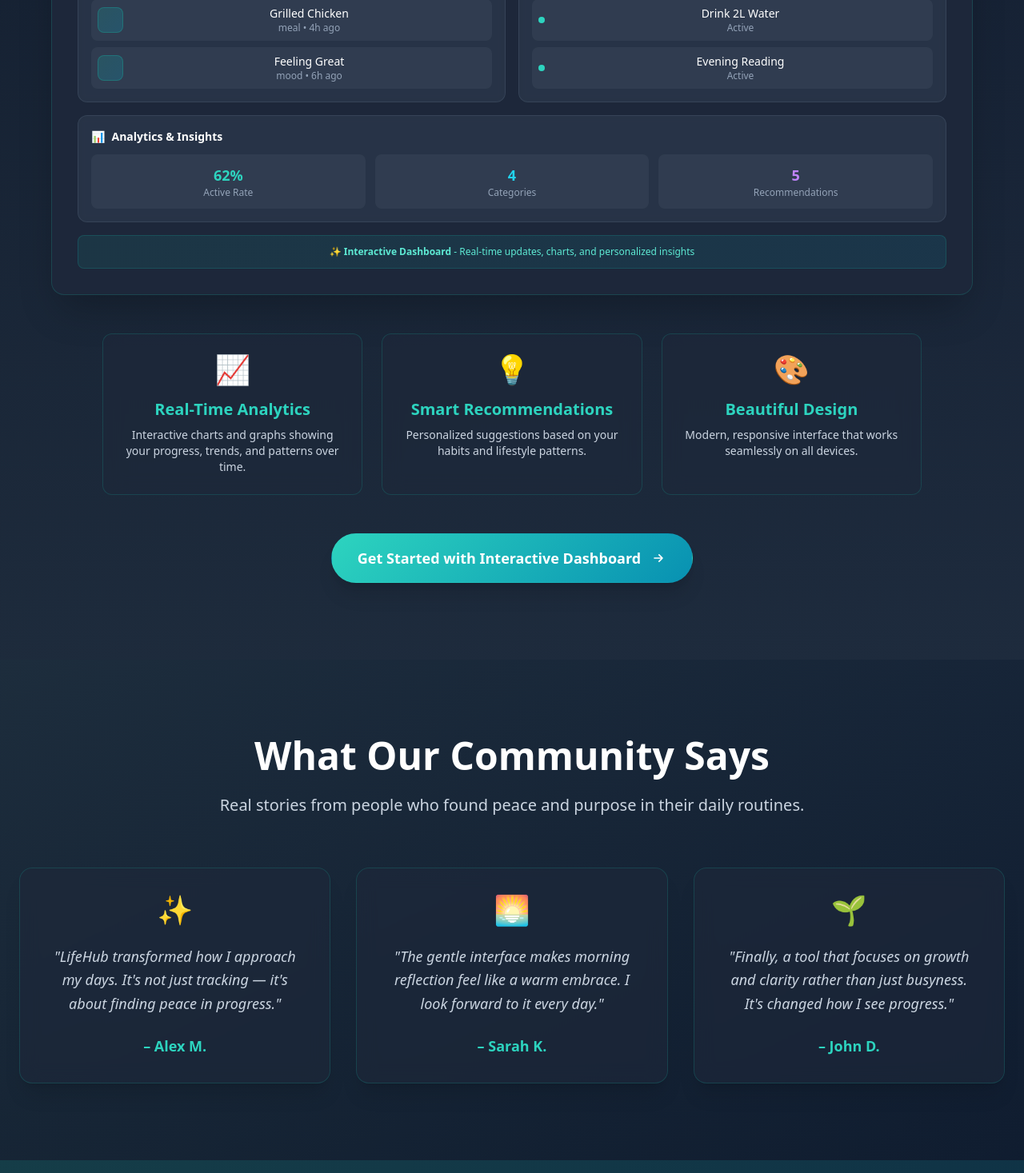
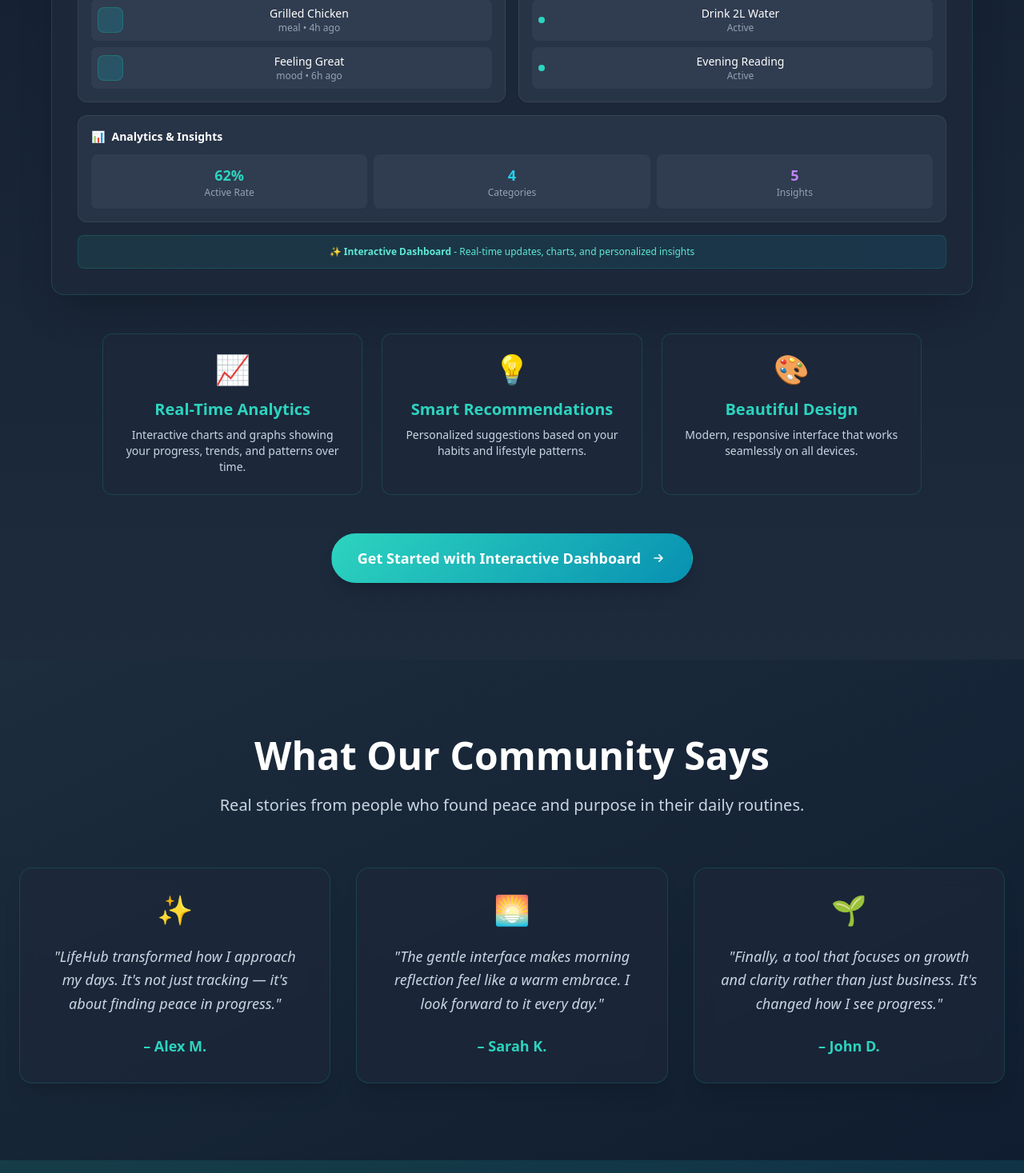
Before and after one commit to pavankumar3103/lifehub, a React (Vite) app in the folder frontend/: page / in a window 1280 px wide. Shown: the part 3014-4481 px from the top of the page at 80% size. Built offline with nearby package versions, Linux system fonts and the light colour scheme; no server answers.

Commit message:
fix: mobile overflow on Recommendations label, fix busyness typo

```diff
--- a/frontend/src/components/DashboardPreview.jsx
+++ b/frontend/src/components/DashboardPreview.jsx
@@ -156,7 +156,7 @@ export default function DashboardPreview() {
                 <h4 className="text-white font-semibold mb-3 text-sm flex items-center gap-2">
                     <span>📊</span> Analytics & Insights
                 </h4>
-                <div className="grid grid-cols-3 gap-3">
+                <div className="grid grid-cols-3 gap-2">
                     <div className="text-center p-3 rounded-lg bg-slate-600/30">
                         <div className="text-teal-400 text-lg font-bold">62%</div>
                         <div className="text-slate-400 text-xs">Active Rate</div>
@@ -167,7 +167,7 @@ export default function DashboardPreview() {
                     </div>
                     <div className="text-center p-3 rounded-lg bg-slate-600/30">
                         <div className="text-purple-400 text-lg font-bold">5</div>
-                        <div className="text-slate-400 text-xs">Recommendations</div>
+                        <div className="text-slate-400 text-xs truncate">Insights</div>
                     </div>
                 </div>
             </div>
--- a/frontend/src/pages/HomePage.jsx
+++ b/frontend/src/pages/HomePage.jsx
@@ -303,7 +303,7 @@ const HomePage = () => {
                         <div className="bg-slate-800/60 backdrop-blur-md rounded-2xl p-8 shadow-xl hover:shadow-2xl transition-all duration-500 transform hover:scale-105 border border-teal-500/20">
                             <div className="text-4xl mb-6">🌱</div>
                             <p className="italic text-slate-300 text-lg leading-relaxed mb-6">
-                                "Finally, a tool that focuses on growth and clarity rather than just busyness. It's changed how I see progress."
+                                "Finally, a tool that focuses on growth and clarity rather than just business. It's changed how I see progress."
                             </p>
                             <p className="font-semibold text-teal-400 text-lg">– John D.</p>
                         </div>
```
Also changed, not shown: 1 other file (tests, documents, lock files or other folders).
